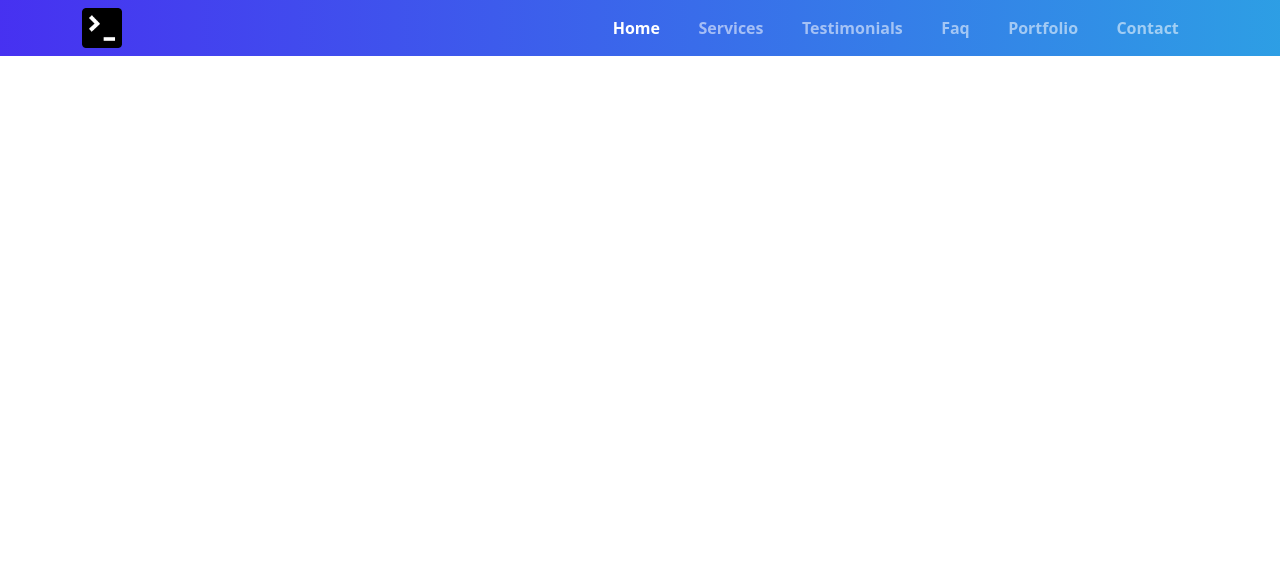
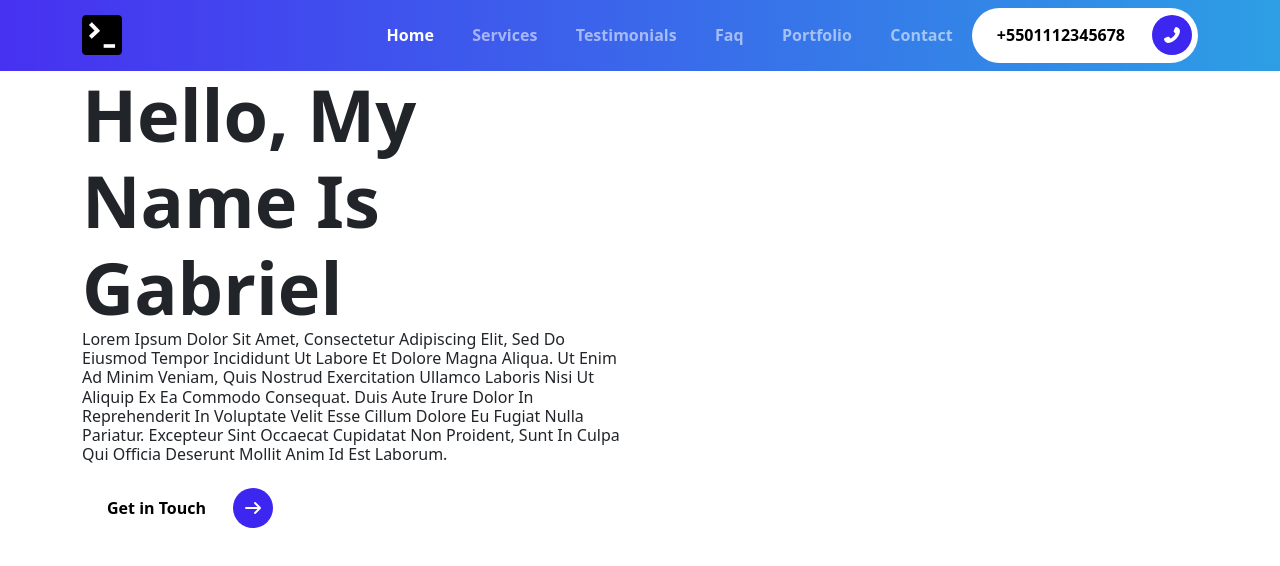
Before and after one commit to dmenezesgabriel/bootstrap-sass, a website: page index.html in a window 1280 px wide. Drawn offline with nearby package versions, Linux system fonts and the light colour scheme; files that its build step writes are made by us from their sources.

Commit message:
Add typography styles

```diff
--- a/index.html
+++ b/index.html
@@ -50,6 +50,27 @@
         </div>
       </div>
     </nav>
+    <section id="home" class="intro-section">
+      <div class="container">
+        <div class="row">
+          <div class="column col-md-6 intros">
+            <h1 class="display-2">
+              <span class="display-2--intro">Hello, my name is Gabriel</span>
+              <span class="display-2--description">
+                Lorem ipsum dolor sit amet, consectetur adipiscing elit, sed do eiusmod tempor incididunt ut labore et dolore magna aliqua. Ut enim ad
+                minim veniam, quis nostrud exercitation ullamco laboris nisi ut aliquip ex ea commodo consequat. Duis aute irure dolor in
+                reprehenderit in voluptate velit esse cillum dolore eu fugiat nulla pariatur. Excepteur sint occaecat cupidatat non proident, sunt in
+                culpa qui officia deserunt mollit anim id est laborum.
+              </span>
+            </h1>
+            <button type="button" class="rounded-pill btn-rounded">
+              Get in Touch<span><i class="fas fa-arrow-right"></i></span>
+            </button>
+          </div>
+          <div class="column col-md-6 intros"></div>
+        </div>
+      </div>
+    </section>
     <script
       src="https://cdn.jsdelivr.net/npm/bootstrap@5.2.0-beta1/dist/js/bootstrap.bundle.min.js"
       integrity="sha384-pprn3073KE6tl6bjs2QrFaJGz5/SUsLqktiwsUTF55Jfv3qYSDhgCecCxMW52nD2"
--- a/scss/components/_button.scss
+++ b/scss/components/_button.scss
@@ -1,7 +1,7 @@
 @use "../custom";
 @use "../components/mixins" as mixin;
 .btn-rounded {
-  @include custom.media-breakpoint-up(sm) {
+  @include custom.media-breakpoint-down(sm) {
     display: none;
   }
   position: relative;
--- a/scss/components/_typography.scss
+++ b/scss/components/_typography.scss
@@ -0,0 +1,16 @@
+@use "../custom";
+
+.display-2 {
+  margin-bottom: 1rem;
+  text-transform: capitalize;
+
+  &--intro {
+    display: inline-block;
+    font-weight: 700;
+  }
+
+  &--description {
+    font-size: 1rem;
+    display: block;
+  }
+}
```
